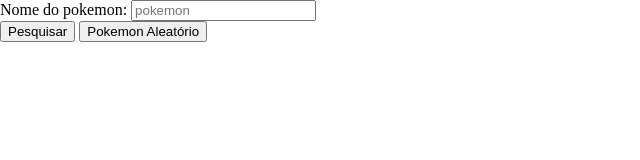
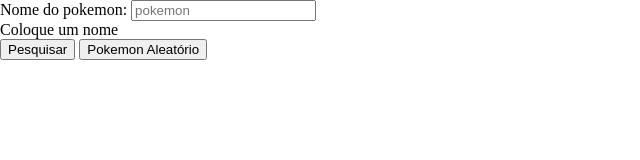
Before and after one commit to FredericoTP/project-pokemon-api, a plain HTML site: page index.html in a window 1280 px wide. Both pictures are taken after a click on the button "Pesquisar". Shown: the whole page, without its empty margins (0-640 px from the left). Drawn offline with Linux system fonts and the light colour scheme.

Commit message:
Adiciona informação de erro em parágrafo

```diff
--- a/index.html
+++ b/index.html
@@ -1,5 +1,6 @@
 <!DOCTYPE html>
 <html lang="pt-br">
+
 <head>
   <meta charset="UTF-8">
   <meta http-equiv="X-UA-Compatible" content="IE=edge">
@@ -9,18 +10,23 @@
   <script src="api.js"></script>
   <script defer src="script.js"></script>
 </head>
+
 <body>
   <header id="header"></header>
   <main>
-    <section>
+    <section id="section-input">
       <label for="pokemon-name">Nome do pokemon:</label>
       <input type="text" placeholder="pokemon" id="pokemon-name">
     </section>
-    <section>
+    <section id="section-info">
+      <p id="info-paragraph"></p>
+    </section>
+    <section id="section-btn">
       <button id="btn-search">Pesquisar</button>
       <button id="btn-random">Pokemon Aleatório</button>
     </section>
     <section id="info-pokemon"></section>
   </main>
 </body>
+
 </html>
--- a/script.js
+++ b/script.js
@@ -2,6 +2,7 @@
 const searchButton = document.getElementById('btn-search');
 const randomButton = document.getElementById('btn-random');
 const sectionPokemonInfo = document.getElementById('info-pokemon');
+const infoP = document.getElementById('info-paragraph');
 
 const renderWeight = (weight) => {
   const ulElement = document.querySelector('.list-group');
@@ -55,7 +56,7 @@
 };
 
 const renderImagePokemon = (sprites) => {
-  if(typeof sprites === 'string') {
+  if (typeof sprites === 'string') {
     renderImage(sprites);
     return;
   }
@@ -104,16 +105,18 @@
 };
 
 const handleSearchEvent = async () => {
-  const pokemonName = inputPokemonName.value;
-
-  if(!pokemonName) {
+  try {
+    const pokemonName = inputPokemonName.value.toLowerCase();
+    if (!pokemonName) {
       throw new Error('Coloque um nome');
     }
-
     const pokemonObj = await fetchApiPokemon(pokemonName);
-
+    infoP.innerHTML = '';
     sectionPokemonInfo.innerText = '';
     renderRates(pokemonObj);
+  } catch (erro) {
+    infoP.innerText = erro.message;
+  }
 };
 
 const randomId = () => Math.floor(Math.random() * 905) + 1;
```
Lines whose indentation alone changed are shown as unchanged.
